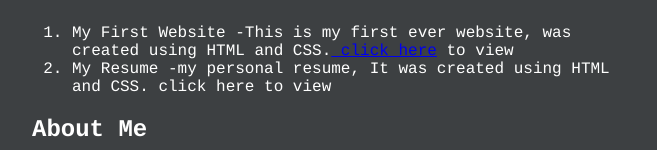
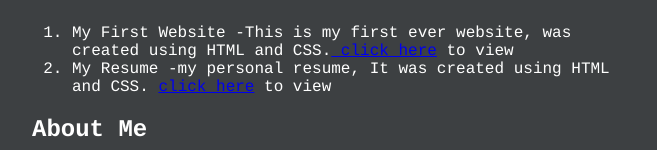
Before and after one commit to ramzanthenolph/my-portfolio, a plain HTML site: page index.html in a window 1280 px wide. Shown: the part 385-535 px from the top of the page, without its empty margins (308-965 px from the left). Drawn offline with Linux system fonts and the light colour scheme.

Commit message:
add llink to my resume website

```diff
--- a/index.html
+++ b/index.html
@@ -24,7 +24,7 @@
         <h2>A list of projects I have created</h2>
         <ol>
             <li> My First Website -This is my first ever website, was created using HTML and CSS.<a href="https://github.com/ramzanthenolph/first-webpage"> click here</a> to view</li>
-            <li>My Resume -my personal resume, It was created using HTML and CSS. click here to view</li>
+            <li>My Resume -my personal resume, It was created using HTML and CSS. <a href="https://github.com/ramzanthenolph/resume"> click here</a> to view</li>
         </ol>
 
         <h2>About Me</h2>
```
